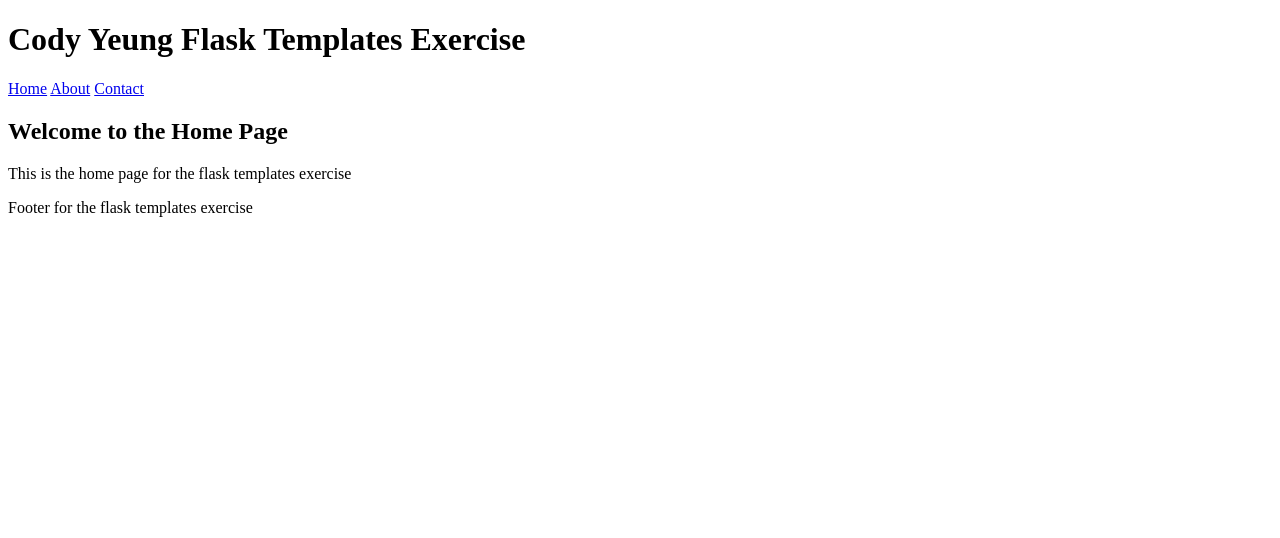
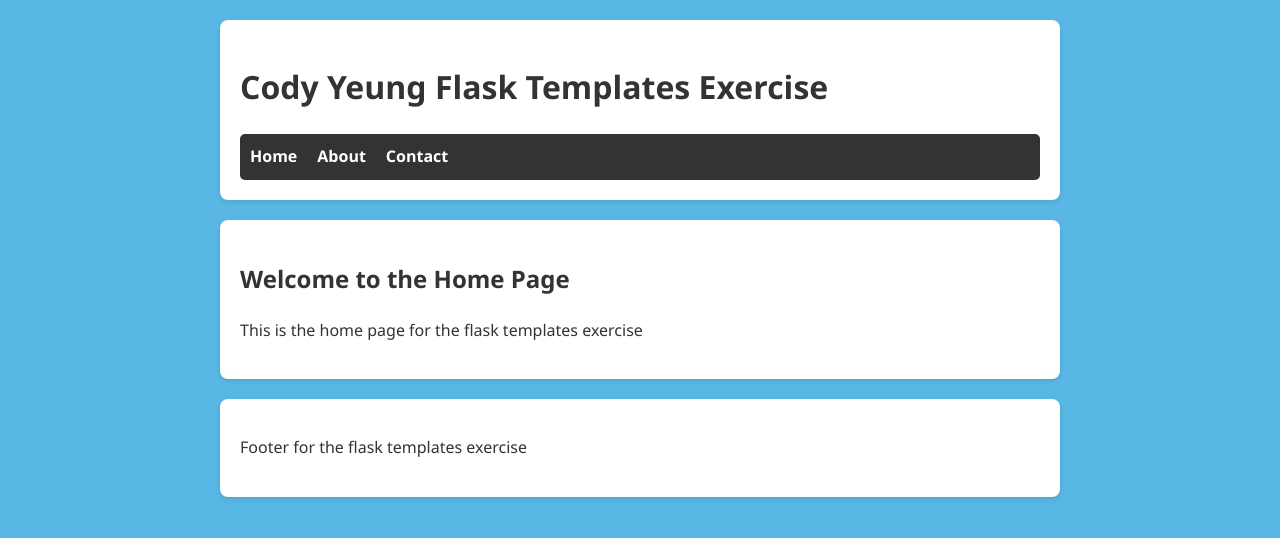
Before and after one commit to codbod/flask_templates_exercise, a Flask app: page / in a window 1280 px wide. Shown: the top 538 px of the page. Run offline with Flask 3, Linux system fonts and the light colour scheme.

Commit message:
Add global CSS styling

```diff
--- /dev/null
+++ b/static/style.css
@@ -0,0 +1,65 @@
+/* Simple css for the different pages */
+/* Base styles */
+body {
+    font-family: 'Segoe UI', Tahoma, Geneva, Verdana, sans-serif;
+    line-height: 1.6;
+    margin: 0;
+    padding: 0;
+    color: #333;
+    background-color: #58b7e4;
+}
+
+/* Layout for all pages */
+header, main, footer {
+    max-width: 800px;
+    margin: 20px auto;
+    padding: 20px;
+    background: #ffffff;
+    border-radius: 8px;
+    box-shadow: 0 2px 5px rgba(0,0,0,0.1);
+}
+
+/* Navigation Flare */
+nav {
+    display: flex;
+    gap: 20px;
+    background: #333;
+    padding: 10px;
+    border-radius: 5px;
+}
+
+nav a {
+    color: white;
+    text-decoration: none;
+    font-weight: bold;
+}
+
+nav a:hover {
+    text-decoration: underline;
+}
+
+/* For Contact Page */
+form p {
+    margin-bottom: 15px;
+}
+
+input[type="text"], input[type="email"] {
+    width: 100%;
+    padding: 8px;
+    margin-top: 5px;
+    border: 1px solid #ccc;
+    border-radius: 4px;
+}
+
+button {
+    background-color: #28a745;
+    color: white;
+    padding: 10px 15px;
+    border: none;
+    border-radius: 4px;
+    cursor: pointer;
+}
+
+button:hover {
+    background-color: #218838;
+}
--- a/templates/base.html
+++ b/templates/base.html
@@ -3,6 +3,7 @@
 <html lang="en">
 <head>
     <meta charset="UTF-8">
+    <link rel="stylesheet" href="{{ url_for('static', filename='style.css') }}">
     <title>{% block title %}My Site{% endblock %}</title>
 </head>
 <body>
```
